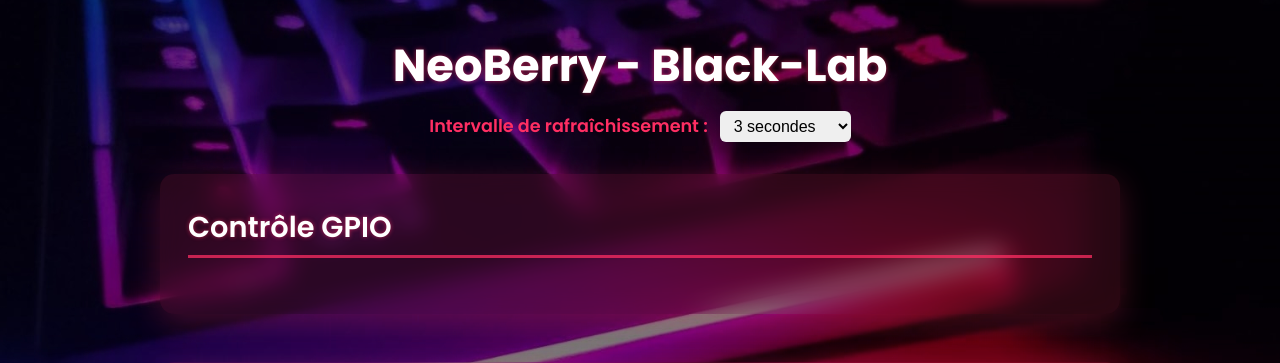
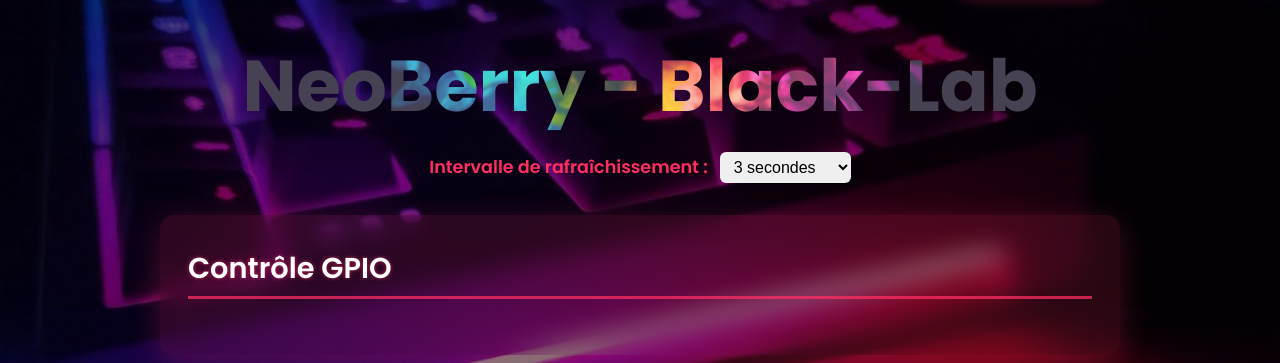
Before and after one commit to D-Goth/NeoBerry, a Flask app: template app/templates/index.html in a window 1280 px wide. Shown: the part 97-460 px from the top of the page. Run offline with Flask 3, Linux system fonts and the light colour scheme; the template is opened without the code that fills it, so the values that code supplies are empty; some libraries are stand-ins or nearby versions.

Commit message:
Add files via upload
Signed-off-by: D-Goth <34000182+D-Goth@users.noreply.github.com>

```diff
--- a/app/static/css/style.css
+++ b/app/static/css/style.css
@@ -72,7 +72,19 @@
       margin-bottom: 12px;
       color: #fff;
       text-align: center;
-      text-shadow: 0 0 5px #ff2e63aa;
+    }
+
+    .title-empty{
+      font-size: 72px;
+      background-size: cover;
+      background-clip: text;
+      background: url('../img/sg.jpg') center center / cover no-repeat;
+      -webkit-background-clip: text;
+      color: transparent;
+      -webkit-text-fill-color: transparent;
+      backdrop-filter: blur(6px);
+      -webkit-backdrop-filter: blur(6px);
+      background-color: rgba(255, 255, 255, 0.05);
     }
 
     h2 {
--- a/app/templates/index.html
+++ b/app/templates/index.html
@@ -24,7 +24,9 @@
     <a href="/logout" id="logout-btn" role="button" aria-label="Déconnexion">Déconnexion</a>
   </header>
 
-  <h1>NeoBerry - Black-Lab</h1>
+  <h1>
+    <span class="title-empty" data-text="NeoBerry - Black-Lab">NeoBerry - Black-Lab</span>
+  </h1>
 
   <div id="refresh-container">
     <label for="refresh-interval">Intervalle de rafraîchissement :</label>
```
Also changed, not shown: app/static/img/sg.jpg (added), app/static/img/smoke.jpg (added), 1 other file.
